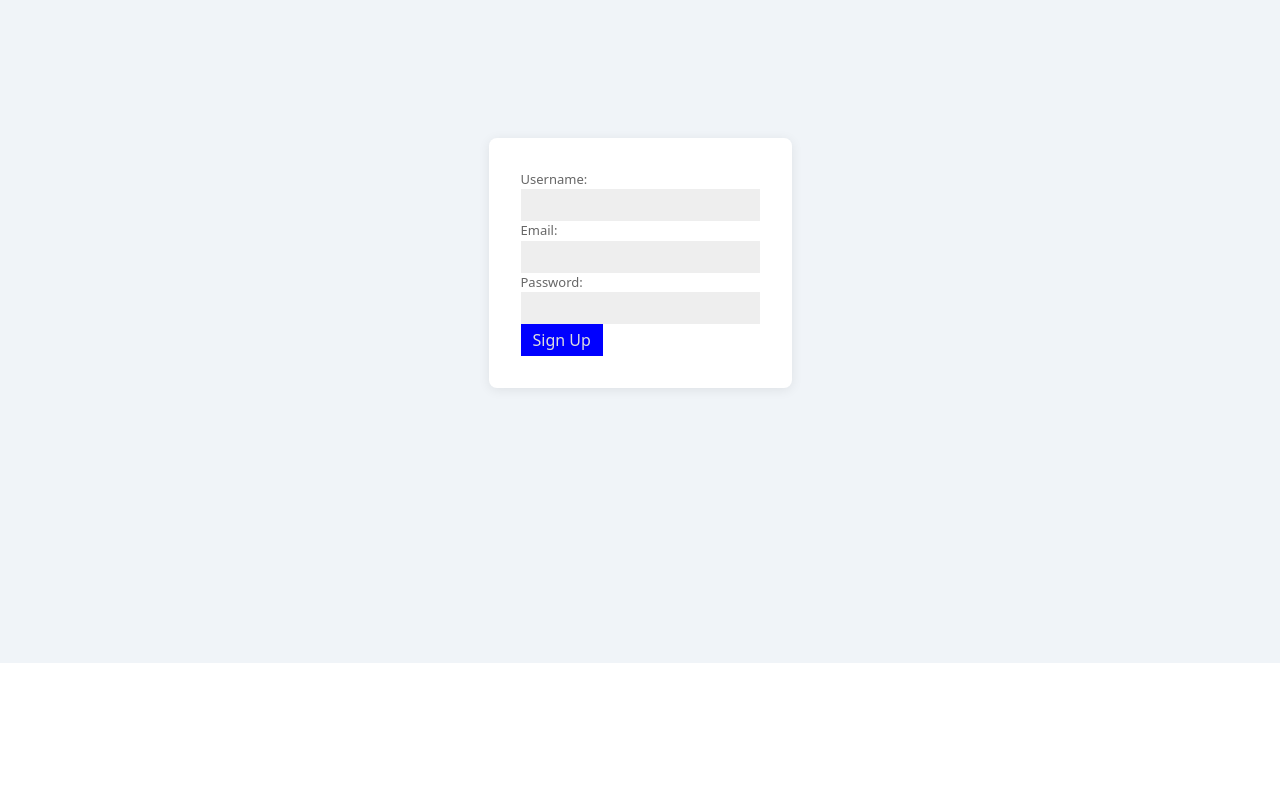
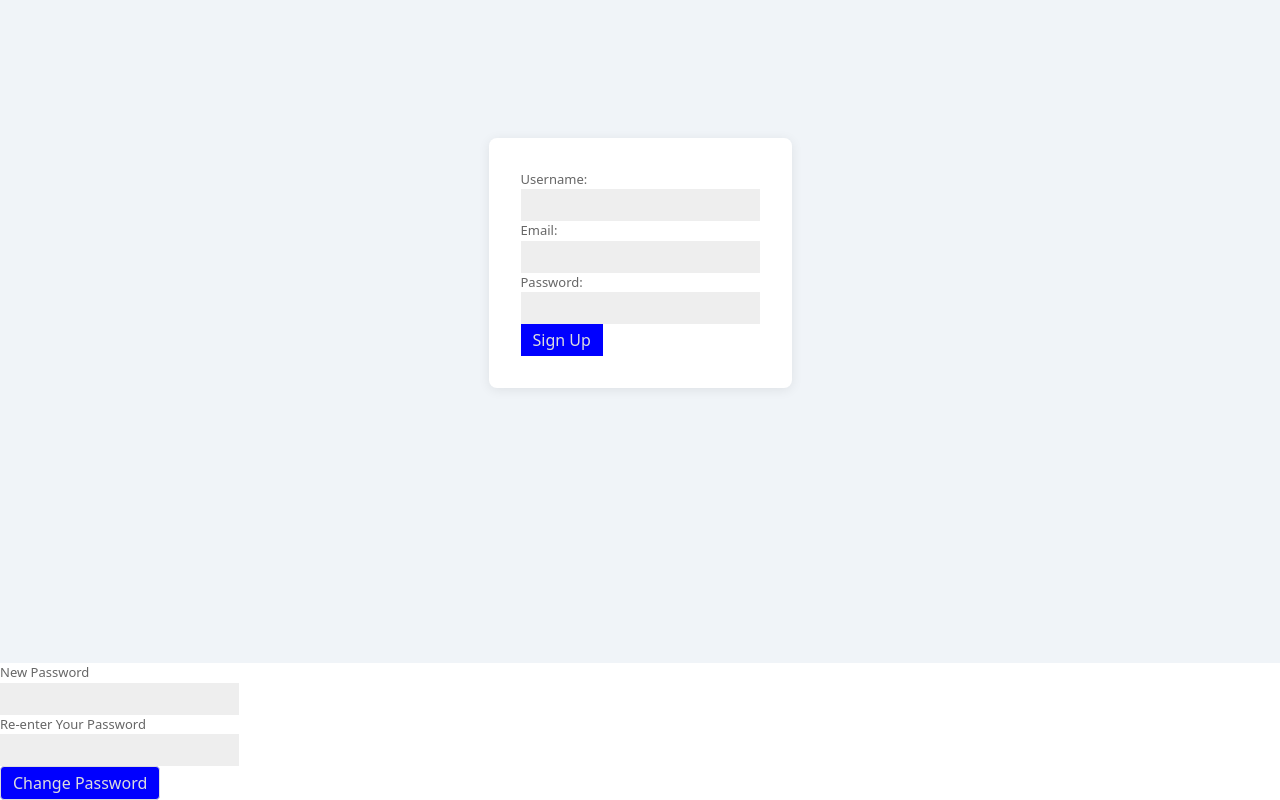
Before and after one commit to NS-25/react-components, a React (Vite) app: page /login in a window 1280 px wide. Shown: the part 820-1620 px from the top of the page. Before the commit the page ends 1483 px from the top, so only its background shows below. Built offline with nearby package versions, Linux system fonts and the light colour scheme.

Commit message:
added some code

```diff
--- a/src/App.jsx
+++ b/src/App.jsx
@@ -7,7 +7,7 @@ import LoginForm from "./components/Login/LoginForm";
 import { BrowserRouter as Router, Route, Routes, Link } from "react-router-dom";
 import UserForm from "./components/LoginForm/UserForm";
 import SignUp from "./components/SignUp/SignUp";
-
+import PasswordReset from "./components/PasswordReset/passwordReset";
 const DisPlayForm = () => {
   const { formData } = useFormContext();
 
@@ -64,7 +64,7 @@ const App = () => {
         <SignUp />
       </div>
       <div>
-        <passwordReset />
+        <PasswordReset />
       </div>
     </>
   );
--- a/src/components/PasswordReset/passwordReset.jsx
+++ b/src/components/PasswordReset/passwordReset.jsx
@@ -1,23 +1,89 @@
 import React from "react";
+import { useState } from "react";
+import * as Yup from "yup";
 
-const passwordReset = () => {
+// Define Yup schema
+
+const schema = Yup.object().shape({
+  password: Yup.string()
+    .required("New password is required")
+    .min(8, "Password must be at least 8 characters")
+    .matches(/[A-Z]/, "Must contain an uppercase letter")
+    .matches(/[a-z]/, "Must contain a lowercase letter")
+    .matches(/[0-9]/, "Must contain a number")
+    .matches(/[@$!%*#?&]/, "Must contain a special character"),
+
+  confirmpassword: Yup.string()
+    .min(6, "Password must be at least 6 characters")
+    .required("Password is required"),
+});
+
+const PasswordReset = () => {
+  const [passKey, setPassKey] = useState({
+    password: "",
+    confirmpassword: "",
+  });
+  const [error, setError] = useState({});
+
+  const handleChange = (e) => {
+    setPassKey({ ...passKey, [e.target.name]: e.target.value });
+    setError({ ...error, [e.target.name]: "" });
+  };
+
+  // Handle form submit
+  const handleSubmit = async (e) => {
+    e.preventDefault();
+    try {
+      await schema.validate(passKey, { abortEarly: false });
+      setPassKey({ password: "", confirmpassword: "" });
+      setError({});
+    } catch (err) {
+      // Map Yup errors to object
+      const newErrors = {};
+      if (err.inner) {
+        err.inner.forEach((error) => {
+          newErrors[error.path] = error.message;
+        });
+      }
+      setError(newErrors);
+    }
+  };
+
   return (
     <div>
-      <form>
+      <form onSubmit={handleSubmit}>
         <div className="mb-2">
           <label htmlFor="password">New Password</label>
-          <input type="password" value={password} />
+          <input
+            type="password"
+            name="password"
+            value={passKey.password}
+            onChange={handleChange}
+          />
+          {error.password && (
+            <div style={{ color: "red" }}>{error.password}</div>
+          )}
         </div>
         <div className="mb-2">
           <label htmlFor="password">Re-enter Your Password</label>
-          <input type="password" value={password} />
+          <input
+            type="password"
+            name="confirmpassword"
+            value={passKey.confirmpassword}
+            onChange={handleChange}
+          />
+          {error.confirmpassword && (
+            <div style={{ color: "red" }}>{error.confirmpassword}</div>
+          )}
         </div>
         <div className="mb-2">
-          <button className="border rounded">Change Password</button>
+          <button className="border rounded" type="submit">
+            Change Password
+          </button>
         </div>
       </form>
     </div>
   );
 };
 
-export default passwordReset;
+export default PasswordReset;
```
